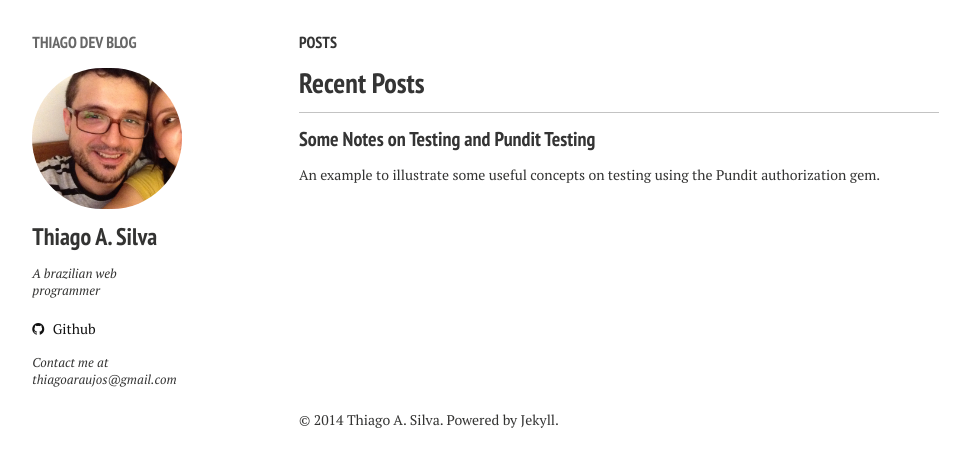
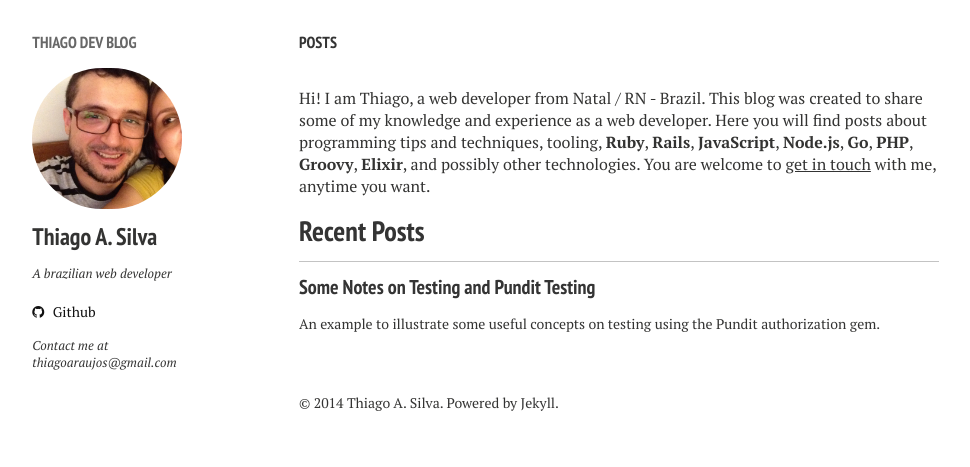
Before and after one commit to thiagoa/thiagoa.github.io, a Jekyll site: the page built from index.md, in a window 1280 px wide. Shown: the top 467 px of the page, without its empty margins (21-991 px from the left). Built offline with Jekyll 4.4.1, drawn with Linux system fonts in a browser that asks for light colours; nearby versions of some CDN libraries.

Commit message:
Add blog info and images

```diff
--- a/_config.yml
+++ b/_config.yml
@@ -8,7 +8,7 @@ disqus_shortname: thiagoa
 owner:
   name:           Thiago A. Silva
   avatar:         bio-photo.jpg
-  bio:            "A brazilian web programmer"
+  bio:            "A brazilian web developer"
   email:          thiagoaraujos@gmail.com
   # Social networking links are used in author-bio sidebar. Update and remove as you like.
   twitter:
--- a/_includes/_head.html
+++ b/_includes/_head.html
@@ -44,9 +44,10 @@
 <!-- Open Graph -->
 <meta property="og:locale" content="en_US">
 <meta property="og:type" content="article">
+<meta property="og:image" content="http://thiagoa.github.io/assets/pipa.jpg">
 <meta property="og:title" content="{% if page.title %}{{ page.title }}{% else %}{{ site.title }}{% endif %}">
 <meta property="og:description" content="{% if page.description %}{{ page.description }}{% else %}{{ site.description }}{% endif %}">
-<meta property="og:url" content="{{ site.url }}{{ page.url }}">
+<meta property="og:url" content="http://thiagoa.github.io{{ page.url }}">
 <meta property="og:site_name" content="{{ site.title }}">
 
 {% if site.google_verify %}<!-- Webmaster Tools verfication -->
--- a/_layouts/home.html
+++ b/_layouts/home.html
@@ -18,6 +18,16 @@
 </div>
 
 <div id="index">
+  <div id="about">
+    <p>
+      Hi! I am Thiago, a web developer from Natal / RN - Brazil. This blog was created to share some of my knowledge and experience as a web developer.
+      Here you will find posts about programming tips and techniques, tooling, <strong>Ruby</strong>, <strong>Rails</strong>, <strong>JavaScript</strong>,
+      <strong>Node.js</strong>, <strong>Go</strong>, <strong>PHP</strong>, <strong>Groovy</strong>, <strong>Elixir</strong>, and possibly
+      other technologies. You are welcome to <a style="text-decoration: underline" href="mailto:thiagoaraujos@gmail.com">get in touch</a>
+      with me, anytime you want.
+    </p>
+  </div>
+
   <h3><a href="{{ site.url}}/posts/">Recent Posts</a></h3>
   {% for post in site.posts limit:5 %}
   <article>
```
Also changed, not shown: assets/pipa.jpg (added).
